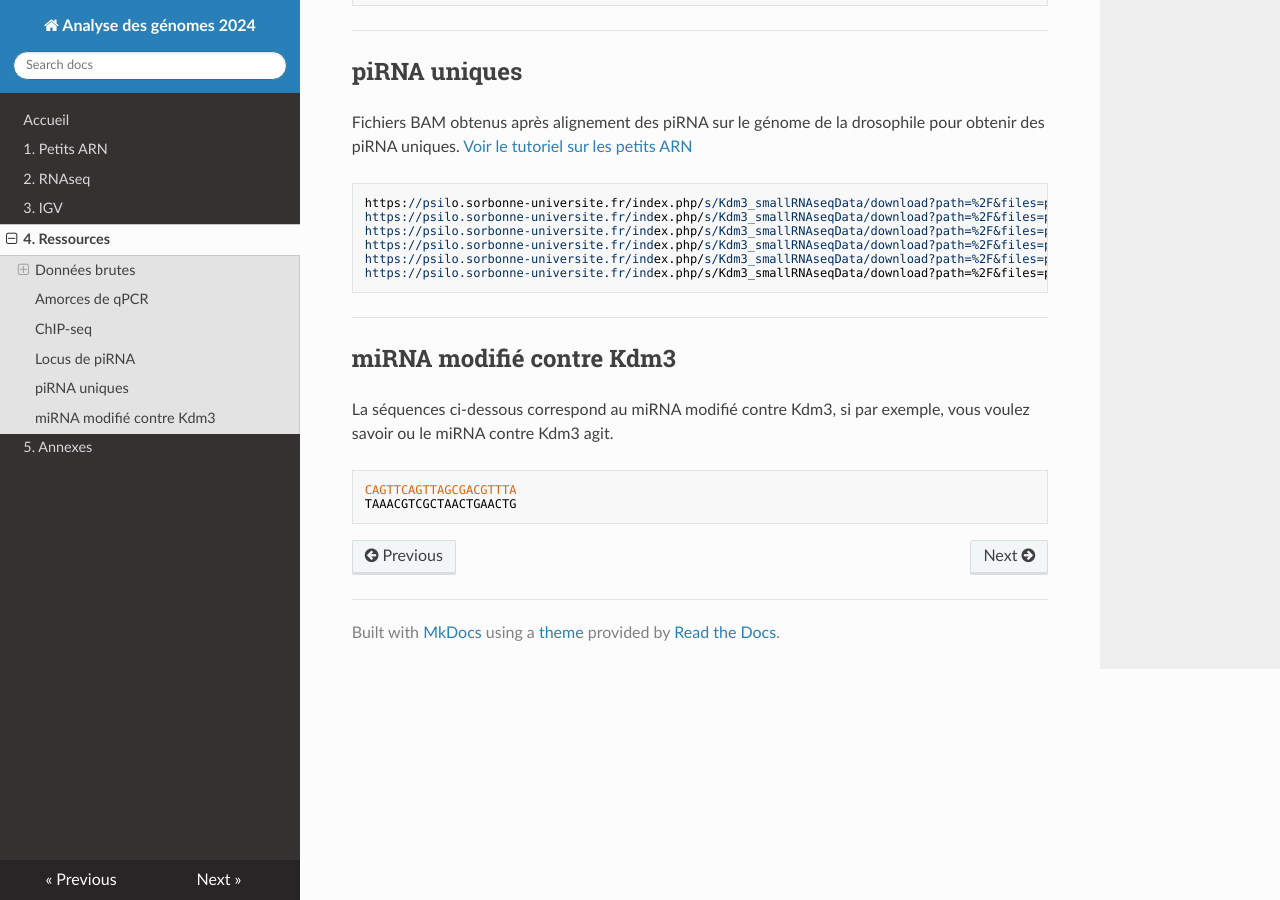
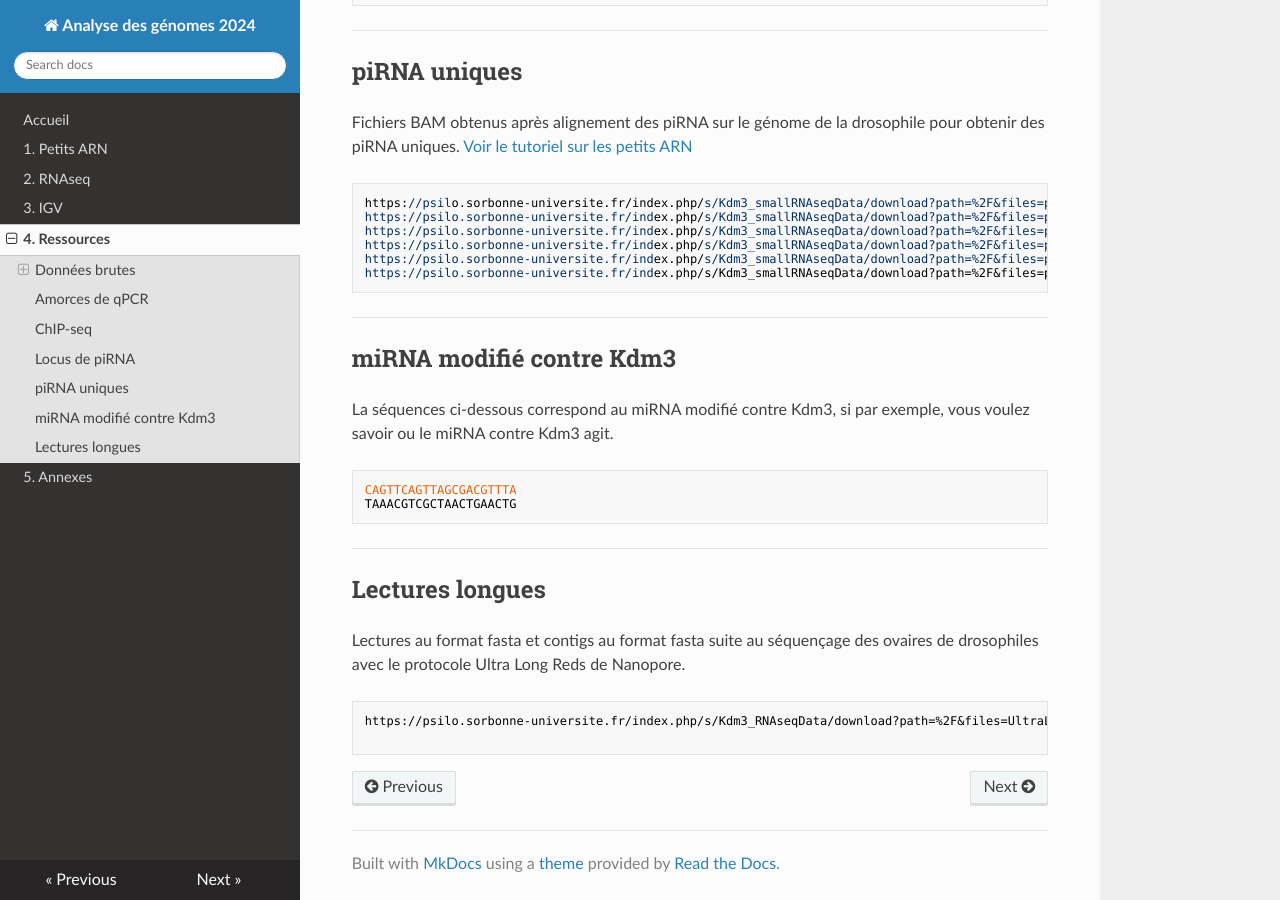
Before and after one commit to slecrom/AG2024, an MkDocs documentation site: the page built from docs/ressources.md, in a window 1280 px wide and 900 px high, scrolled down 2394 px. Built offline with MkDocs 1.6.1, drawn with Linux system fonts in a browser that asks for light colours; nearby versions of some CDN libraries.

Commit message:
Update ressources.md

````diff
--- a/docs/ressources.md
+++ b/docs/ressources.md
@@ -130,3 +130,13 @@ La séquences ci-dessous correspond au miRNA modifié contre Kdm3, si par exempl
 CAGTTCAGTTAGCGACGTTTA
 TAAACGTCGCTAACTGAACTG
 ```
+
+--------------------------------------------------------------------------------
+## Lectures longues
+
+Lectures au format fasta et contigs au format fasta suite au séquençage des ovaires de drosophiles avec le protocole Ultra Long Reds de Nanopore.
+
+```
+https://psilo.sorbonne-universite.fr/index.php/s/Kdm3_RNAseqData/download?path=%2F&files=UltraLongDrosoOvaires.tar	Ovaires-Nanopore
+
+```
````
